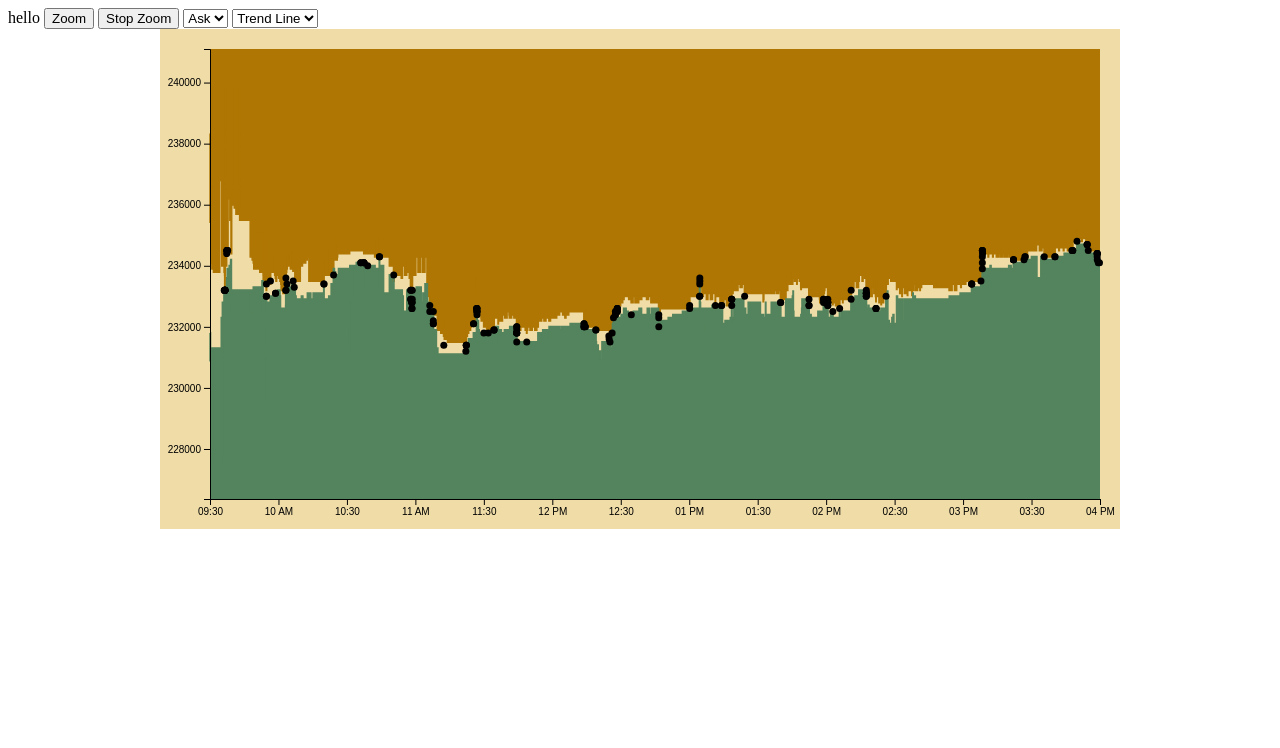
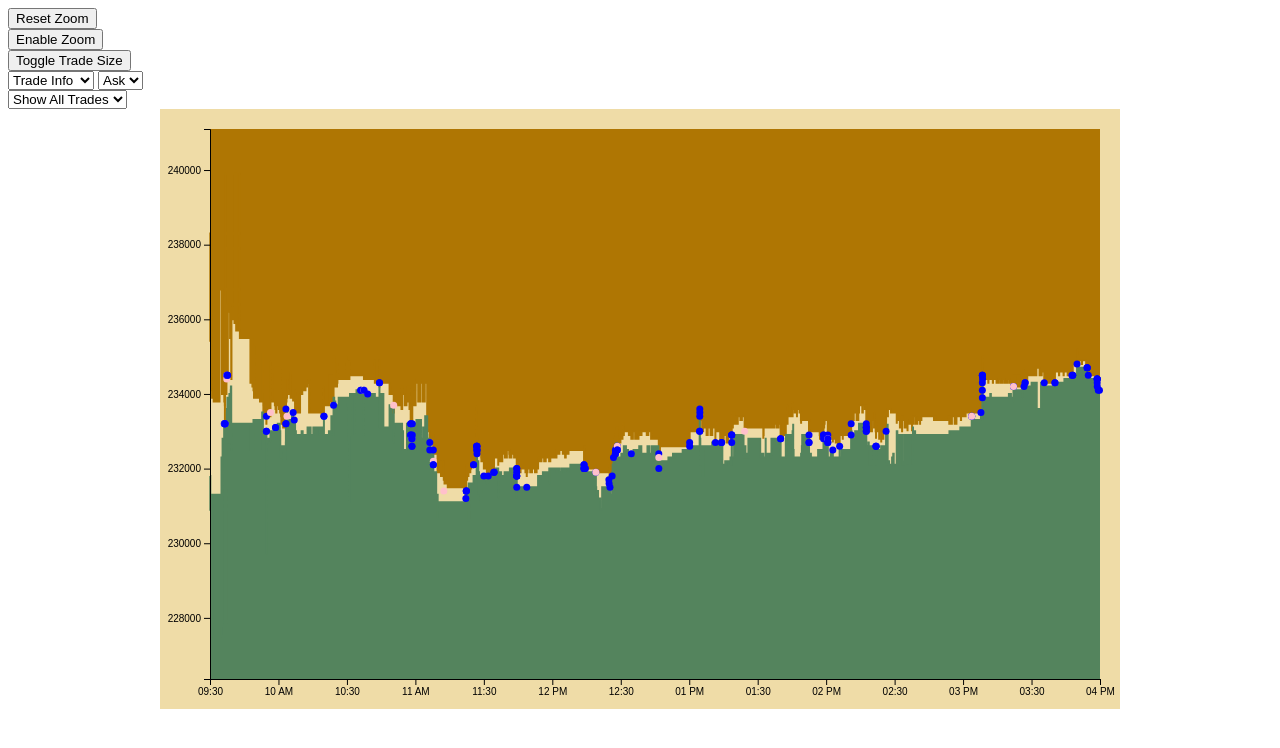
Before and after one commit to cdakin1/stockVis, a website: page index.html in a window 1280 px wide. Drawn offline with nearby package versions, Linux system fonts and the light colour scheme.

Commit message:
nodes colored based on trade type, added extra options, cleaned up resulting bugs

```diff
--- a/app.js
+++ b/app.js
@@ -2,7 +2,7 @@ const bboList = stock.bboList;
 const tradeList = stock.tradeList;
 var margin = {top: 20, right: 20, bottom: 30, left: 50},
     width = 960 - margin.left - margin.right,
-    height = 500 - margin.top - margin.bottom,
+    height = 600 - margin.top - margin.bottom,
     k = height / width
 // // parse the date / time
 var parseTime = d3.timeParse("%H:%M:%S.%L");
@@ -75,14 +75,7 @@ var svg = d3.select("body").append("svg")
 
 var tradeCircle = document.getElementsByClassName('tradeCircle');
 
-// define tradePrice circle
-// var tradePrice = svg.selectAll("g")
-//     .data(tradeList)
-//     .enter()
-//     .append("g");
-
 //zoom stuff
-
 var brush = d3.brush().on("end", brushended),
     idleTimeout,
     idleDelay = 350;
@@ -171,6 +164,10 @@ var circles = svg.selectAll("dot")
         .attr("cy", function(d) { return y(d.price); })
         .attr("class", "tradeCircle")
         .attr("d", tradeCircle)
+        .each(function(d) {
+          var trade = d3.select(this);
+          d.tradeType === 'E' ? trade.style('fill', 'blue') : trade.style('fill', 'pink')
+        })
         .on("mouseover", function(d) {
             div.transition()
                .duration(200)
@@ -248,13 +245,64 @@ function mousemove() {
   focus.select("text").text(activeD);
 }
 
-function enableZoom() {
-  svg.append("g")
-      .attr("class", "brush")
-      .call(brush);
+var displayTradeSize = false;
+function toggleTradeSize() {
+    if(!displayTradeSize) {
+      displayTradeSize = true;
+      circles.each(function(d) {
+        var trade = d3.select(this);
+        d.shares < 50 ? trade.attr("r", 2) : trade.attr("r", d.shares / 25)
+      })
+    } else {
+      displayTradeSize = false;
+      circles.attr("r", 3.5)
+    }
 }
 
-// button; remove brush
-function disableZoom() {
-  d3.select(".brush").remove()
+var enableZoom = true;
+function toggleZoom() {
+  var button = document.getElementById("toggleZoom");
+  if(enableZoom) {
+    enableZoom = false;
+    button.textContent = "Disable Zoom";
+    svg.append("g")
+        .attr("class", "brush")
+        .call(brush);
+  } else {
+    enableZoom = true;
+    button.textContent = "Enable Zoom";
+    d3.select(".brush").remove();
+  }
 }
+
+function resetZoom() {
+  x.domain(d3.extent(bboList, function(d) { return d.timeStr; }));
+  y.domain([d3.min(bboList, function(d) { return d.bid * 0.995 }), d3.max(bboList, function(d) { return d.ask * 1.005 ; })]);
+  zoom();
+}
+
+function toggleVisibility() {
+  var ttv = document.getElementById("toggleTradeVisibility");
+  var vis = ttv.options[ttv.selectedIndex].value;
+  switch(vis) {
+    case 'all':
+        circles.style("visibility", "visible");
+        break;
+    case 'p':
+        circles.each(function(d) {
+          d.tradeType === 'E' ?
+            d3.select(this).style("visibility", "hidden")
+          : d3.select(this).style("visibility", "visible")
+        })
+        break;
+    case 'e':
+        circles.each(function(d) {
+          d.tradeType === 'P' ?
+            d3.select(this).style("visibility", "hidden")
+          : d3.select(this).style("visibility", "visible")
+        })
+        break;
+    case 'none':
+        circles.style("visibility", "hidden");
+  }
+}
--- a/index.html
+++ b/index.html
@@ -8,17 +8,28 @@
     <script type="text/javascript" src="stock.json"></script>
   </head>
   <body>
-hello
-<button onclick="enableZoom()">Zoom</button>
-<button onclick="disableZoom()">Stop Zoom</button>
+    <button onclick="resetZoom()">Reset Zoom</button>
+    </br>
+    <button onclick="toggleZoom()" id="toggleZoom">Enable Zoom</button>
+    </br>
+    <button onclick="toggleTradeSize()">Toggle Trade Size</button>
+    </br>
+    <select id="toggleMousover" onchange="if (this.selectedIndex >= 0) toggleMouseover();">
+      <option value="trade">Trade Info</option>
+      <option value="trend">Trend Line</option>
+    </select>
     <select id="stockPriceType">
       <option value="ask">Ask</option>
       <option value="bid">Bid</option>
     </select>
-<select id="toggleMousover" onchange="if (this.selectedIndex >= 0) toggleMouseover();">
-  <option value="trend">Trend Line</option>
-  <option value="trade">Trade Info</option>
+    </br>
+    <select id="toggleTradeVisibility" onchange="if (this.selectedIndex >= 0) toggleVisibility();">
+      <option value="all">Show All Trades</option>
+      <option value="p">Show E Trades</option>
+      <option value="e">Show P Trades</option>
+      <option value="none">Hide All Trades</option>
     </select>
+    </br>
     <script type="text/javascript" src="app.js"></script>
   </body>
 </html>
```
Also changed, not shown: .css. Lines whose indentation alone changed are shown as unchanged.
